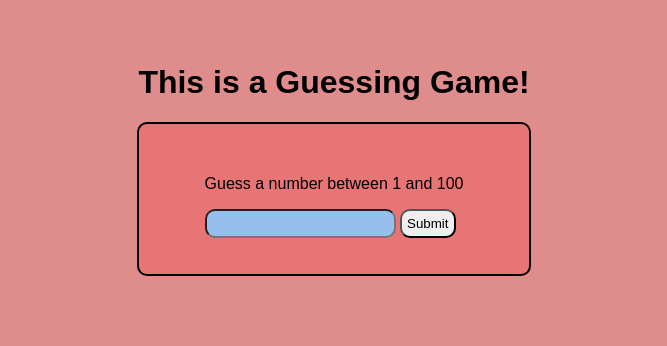
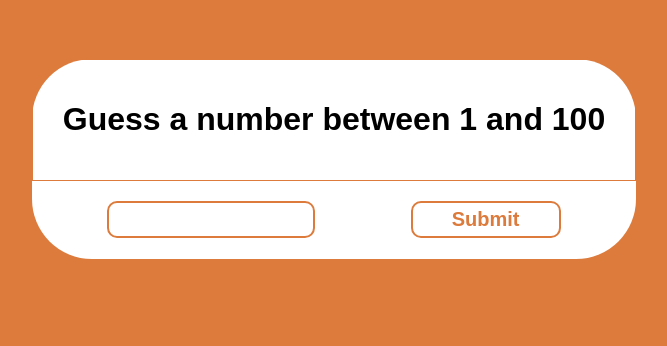
Before and after one commit to Dhami0007/guessingGame, a plain HTML site: page index.html in a window 1280 px wide. Shown: the part 199-545 px from the top of the page, without its empty margins (306-973 px from the left). Drawn offline with Linux system fonts and the light colour scheme.

Commit message:
made it better looking

```diff
--- a/index.html
+++ b/index.html
@@ -7,15 +7,18 @@
     <link rel="stylesheet" href="style.css">
 </head>
 <body>
-    <h1>This is a Guessing Game!</h1>
     <div class="container">
         <div id="guessBox">
-            <p>Guess a number between 1 and 100</p>
-            <input type="number" id="guessField">
-            <button id="guessSubmit">Submit</button>
+            <div class="head">
+                <h1>Guess a number between 1 and 100</h1>
+            </div>
+            <div class="guessEntries">
+                <input type="number" id="guessField">
+                <button id="guessSubmit">Submit</button>
+            </div>
         </div>
+    <div id="guessResult"></div>
     </div>
-    <div id="guessResult"></div>
     <script src="script.js"></script>
 </body>
 </html>
--- a/style.css
+++ b/style.css
@@ -3,35 +3,69 @@ body{
     align-items: center;
     justify-content: center;
     flex-direction: column;
-    background-color: #de8c8c;
+    background-color: #dc7b3c;;
     font-family: Arial, sans-serif;
     margin: 0;
     padding: 0;
     height: 100vh;
 }
 
-.container{
+#guessBox{
     display: flex;
     flex-direction: column;
-    justify-content: center;
+    justify-content: space-between;
     align-items: center;
-    padding: 0 20px;
-    border: 2px solid black;
-    border-radius: 10px;
-    background-color: #e77575;
-    width: 350px;
-    height: 150px;
+    border-radius: 60px;
+    background-color: white;
+    color: black;
+    height: 200px;
 }
 
-.container #guessField, .container #guessSubmit{
-    padding: 5px;
+#guessBox .head{
+    border: 1px solid #dc7b3c;
+    padding: 20px 30px;
+}
+
+#guessBox .guessEntries{
+    display: flex;
+    justify-content: space-between;
+    align-items: stretch;
+    width: 75%;
+    padding: 20px 30px 30px;
+}
+
+#guessBox #guessField{
+    width: 200px;
+    font-size: 20px;
+    text-align: center;
+    border: 2px solid #dc7b3c;
     border-radius: 10px;
 }
 
-.container #guessField{
-    background-color: rgb(150, 191, 238);
-    font-family: Arial, sans-serif;
-    font-size: auto;
+#guessBox #guessField:focus{
+    outline: none;
+}
+
+#guessBox #guessSubmit{
+    width: 150px;
+    background-color: white;
+    color: #dc7b3c;
+    border: 2px solid #dc7b3c;
+    border-radius: 10px;
+    font-size: 20px;
+    font-weight: bold;
+    padding: 5px;
+    transition: 0.5s ease;
+}
+
+#guessBox #guessSubmit:hover{
+    background-color: #dc7b3c;
+    color: white;
+    cursor: pointer;
+}
+
+#guessBox #guessSubmit{
+    width: 150px;
 }
 
 #guessResult{
```
